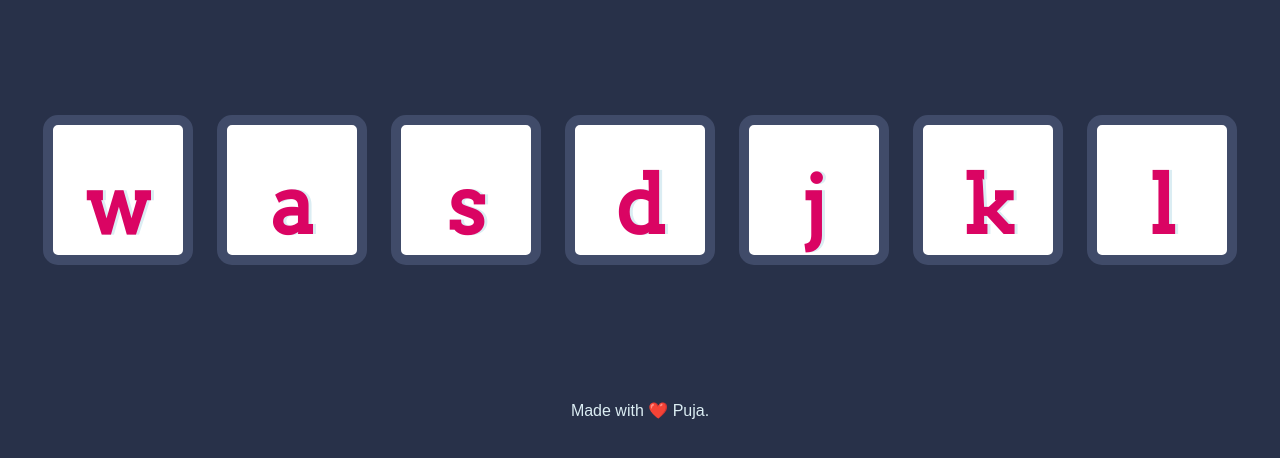
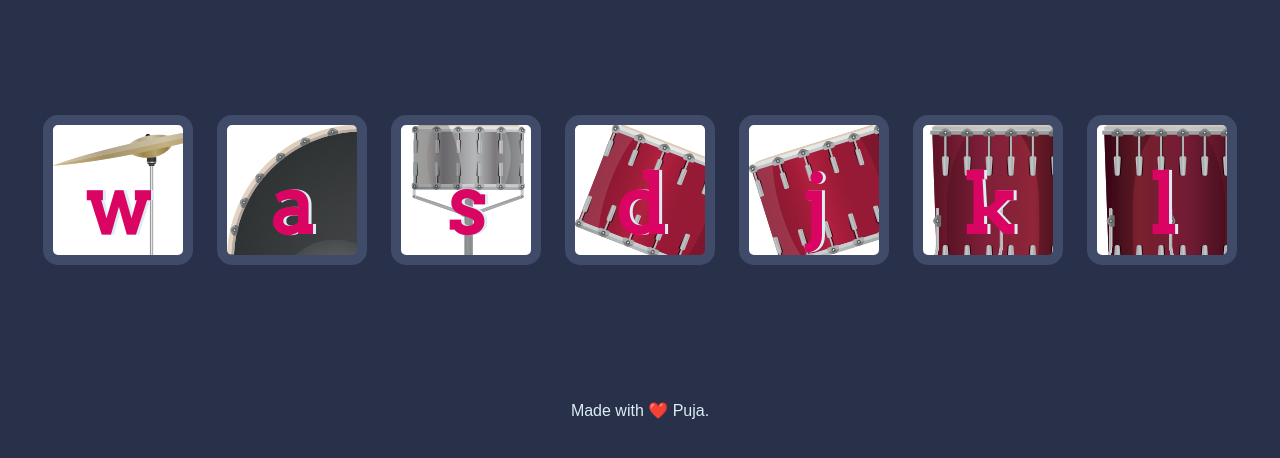
Before and after one commit to gallacticlust/drumkit, a plain HTML site: page index.html in a window 1280 px wide. Shown: the part 174-632 px from the top of the page. Drawn offline with Linux system fonts and the light colour scheme.

Commit message:
Update styles.css

```diff
--- a/styles.css
+++ b/styles.css
@@ -17,31 +17,31 @@ footer {
 }
 
 .w {
-  background-image: url(./images/crash.png);
+  background-image: url(crash.png);
 }
 
 .a {
-  background-image: url(./images/kick.png);
+  background-image: url(kick.png);
 }
 
 .s {
-  background-image: url(./images/snare.png);
+  background-image: url(snare.png);
 }
 
 .d {
-  background-image: url(./images/tom1.png);
+  background-image: url(tom1.png);
 }
 
 .j {
-  background-image: url(./images/tom2.png);
+  background-image: url(tom2.png);
 }
 
 .k {
-  background-image: url(./images/tom3.png);
+  background-image: url(tom3.png);
 }
 
 .l {
-  background-image: url(./images/tom4.png);
+  background-image: url(tom4.png);
 }
 
 .set {
```
